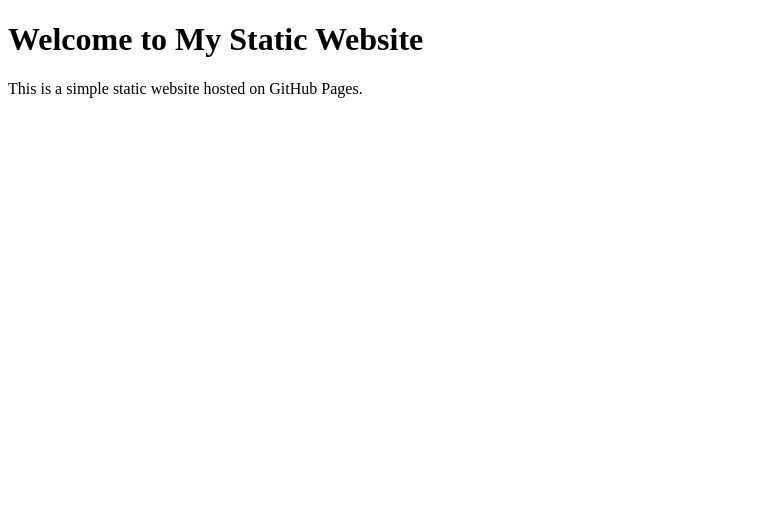
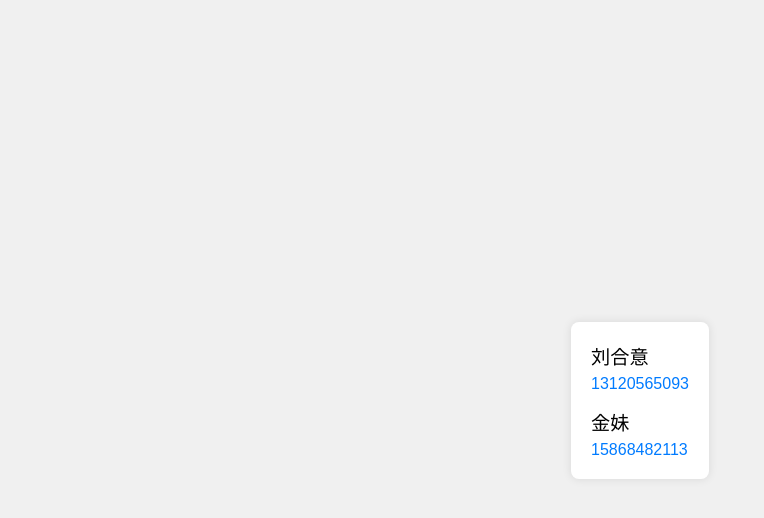
Before and after one commit to wantgroup/tool-phone, a plain HTML site: page index.html in a window 1280 px wide. Shown: the whole page, without its empty margins (0-764 px from the left). Drawn offline with Linux system fonts and the light colour scheme.

Commit message:
Update index.html
修改电话号码

```diff
--- a/index.html
+++ b/index.html
@@ -3,10 +3,50 @@
 <head>
     <meta charset="UTF-8">
     <meta name="viewport" content="width=device-width, initial-scale=1.0">
-    <title>My Static Website</title>
+    <title>Contact Information</title>
+    <style>
+        body {
+            font-family: Arial, sans-serif;
+            margin: 0;
+            padding: 0;
+            display: flex;
+            justify-content: center;
+            align-items: center;
+            height: 100vh;
+            background-color: #f0f0f0;
+        }
+        .contact-container {
+            background-color: #fff;
+            padding: 20px;
+            border-radius: 8px;
+            box-shadow: 0 0 10px rgba(0, 0, 0, 0.1);
+        }
+        .contact-item {
+            margin-bottom: 15px;
+        }
+        .contact-item:last-child {
+            margin-bottom: 0;
+        }
+        .name {
+            font-size: 1.2em;
+            margin-bottom: 5px;
+        }
+        .phone {
+            font-size: 1em;
+            color: #007BFF;
+        }
+    </style>
 </head>
 <body>
-    <h1>Welcome to My Static Website</h1>
-    <p>This is a simple static website hosted on GitHub Pages.</p>
+    <div class="contact-container">
+        <div class="contact-item">
+            <div class="name">刘合意</div>
+            <div class="phone">13120565093</div>
+        </div>
+        <div class="contact-item">
+            <div class="name">金妹</div>
+            <div class="phone">15868482113</div>
+        </div>
+    </div>
 </body>
 </html>
```
